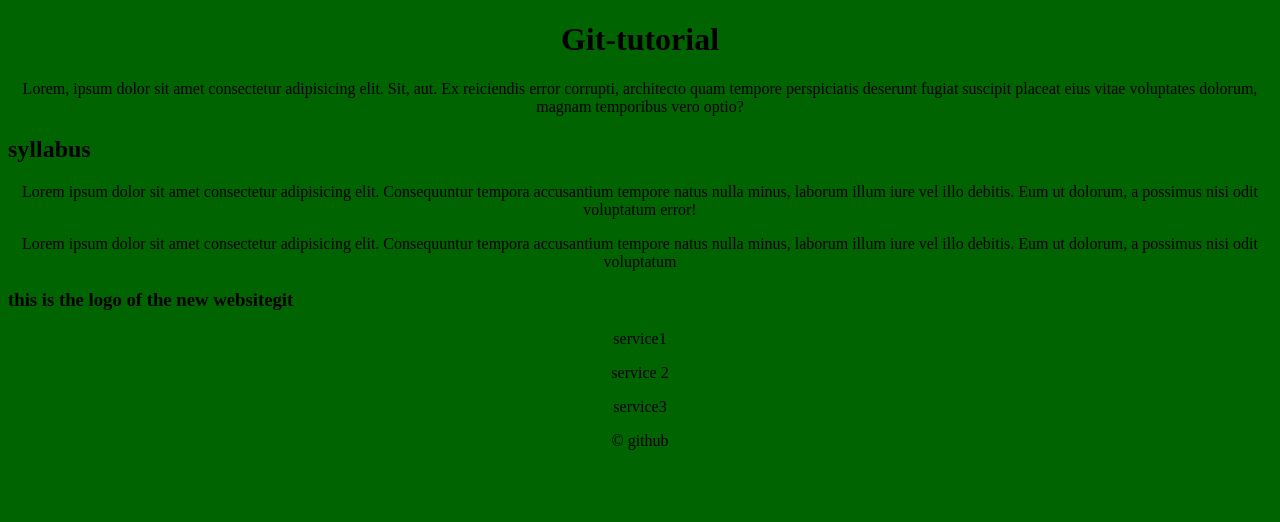
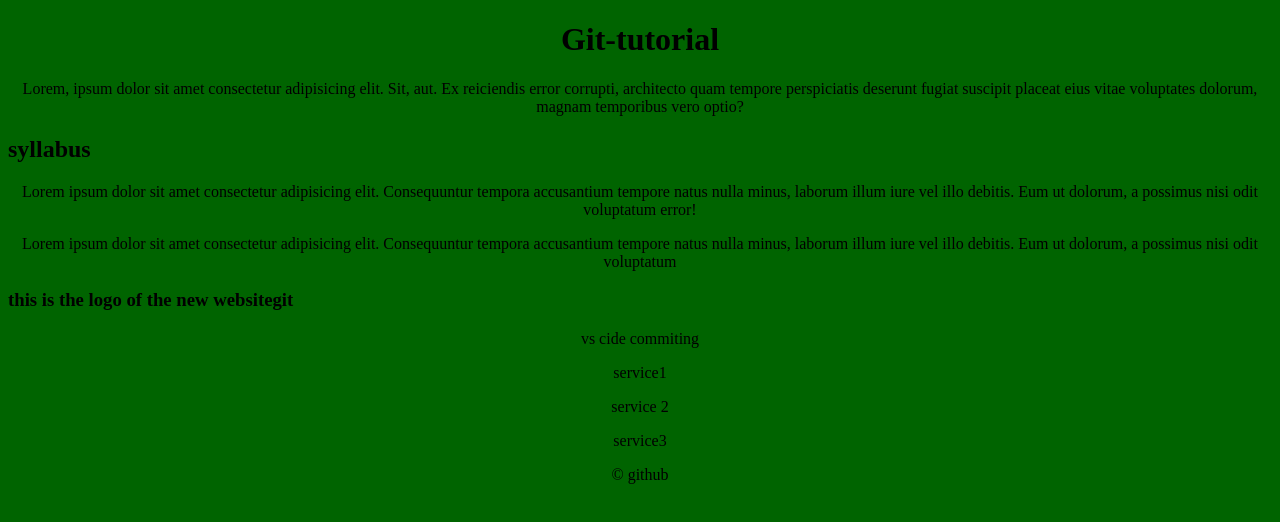
Before and after one commit to muhammedsanharkt/git-tuto, a plain HTML site: page index.html in a window 1280 px wide. Drawn offline with Linux system fonts and the light colour scheme.

Commit message:
checking vs code

```diff
--- a/index.html
+++ b/index.html
@@ -18,7 +18,7 @@
 
     <h3>this is the logo of the new websitegit </h3>
 
-
+    <p>vs cide commiting</p>
 
     <div class="services">
         <p>service1</p>
```
